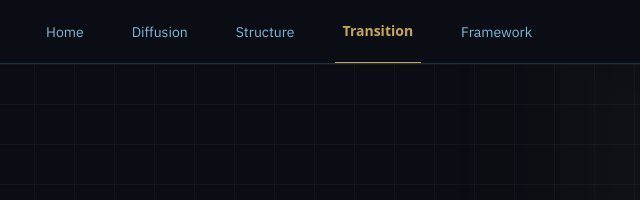
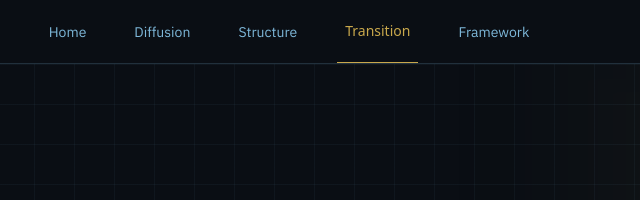
Before and after one commit to Hunterhghs/Development-Economics-Creation-Structure, a plain HTML site: page pages/transition.html in a window 1280 px wide. Shown: the top 200 px of the page, 366-1006 px from the left. Drawn offline with nearby package versions, Linux system fonts and the light colour scheme.

Commit message:
Fix Transition nav shift: remove font-bold from active tab
font-bold on the active Transition tab made the text wider than inactive
tabs, causing the justify-between header layout to redistribute space.
The gold color + border-bottom is sufficient visual distinction for the
active state without the font-weight change.

```diff
--- a/pages/transition.html
+++ b/pages/transition.html
@@ -90,7 +90,7 @@
         <a class="text-[#7eb8da] font-label text-sm hover:text-[#c9a84c] transition-colors h-full flex items-center px-2 no-underline" href="../index.html">Home</a>
         <a class="text-[#7eb8da] font-label text-sm hover:text-[#c9a84c] transition-colors h-full flex items-center px-2 no-underline" href="diffusion.html">Diffusion</a>
         <a class="text-[#7eb8da] font-label text-sm hover:text-[#c9a84c] transition-colors h-full flex items-center px-2 no-underline" href="structure.html">Structure</a>
-        <a class="text-[#c9a84c] border-b border-[#c9a84c] font-bold text-sm h-full flex items-center px-2 no-underline" href="transition.html">Transition</a>
+        <a class="text-[#c9a84c] border-b border-[#c9a84c] text-sm h-full flex items-center px-2 no-underline" href="transition.html">Transition</a>
         <a class="text-[#7eb8da] font-label text-sm hover:text-[#c9a84c] transition-colors h-full flex items-center px-2 no-underline" href="framework.html">Framework</a>
     </nav>
     <div class="flex items-center space-x-4">
```
